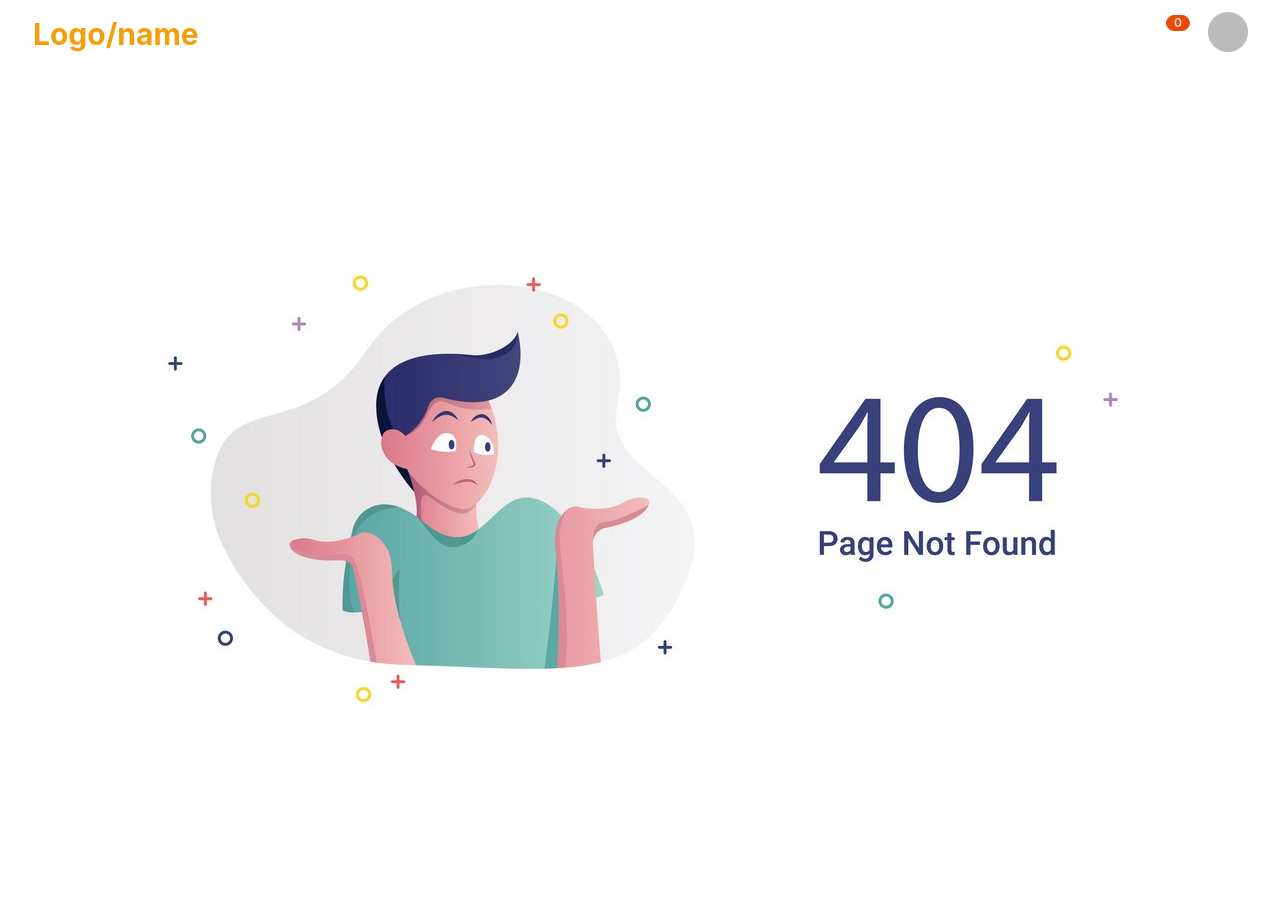
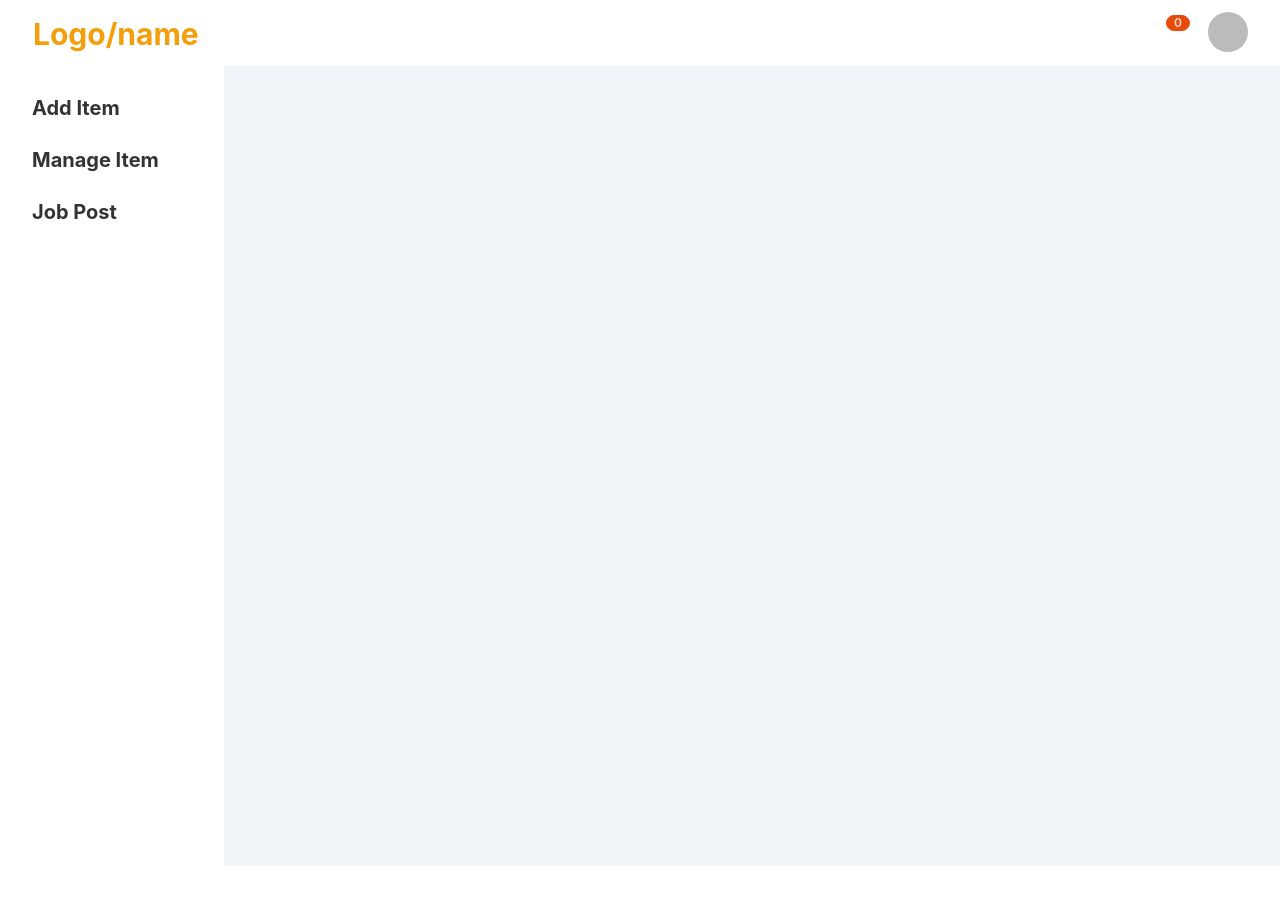
Before and after one commit to dipankar11137/Counseling-Management-System-Client, a React (Create React App) app: page /dashboard in a window 1280 px wide. Shown: the top 904 px of the page. Built offline with nearby package versions, Linux system fonts and the light colour scheme; no server answers; sample sign-in values are in the browser's storage.

Commit message:
dashboard init

```diff
--- a/src/App.js
+++ b/src/App.js
@@ -9,6 +9,8 @@ import { ToastContainer, toast } from "react-toastify";
 import "react-toastify/dist/ReactToastify.css";
 import NotFound from "./Components/Share/NotFound";
 import Appointment from "./Components/Pages/Appointment/Appointment/Appointment";
+import Dashboard from "./Components/Pages/Dashboard/Dashboard";
+import RequireAuth from "./Components/Login/RequireAUth";
 
 function App() {
   return (
@@ -22,6 +24,21 @@ function App() {
         <Route path="/login" element={<Login />}></Route>
         <Route path="/appointment" element={<Appointment />}></Route>
         <Route path="/*" element={<NotFound />}></Route>
+
+        {/* Dashboard */}
+        <Route
+          path="/dashboard"
+          element={
+            <RequireAuth>
+              <Dashboard />
+            </RequireAuth>
+          }
+        >
+          {/* <Route index element={</>} />
+          <Route path="manageItem" element={<ManageItem />} />
+          <Route path="addJobs" element={<AddJobs />} /> */}
+        </Route>
+        {/* Dashboard End */}
       </Routes>
       <Footer />
       <ToastContainer />
--- a/src/Components/Login/CreateAccount.js
+++ b/src/Components/Login/CreateAccount.js
@@ -78,12 +78,12 @@ const CreateAccount = () => {
     // navigate("/");
   };
   return (
-    <div className="flex justify-center  bg-slate-700">
+    <div className="flex justify-center  bg-slate-300">
       <div className="w-4/12 pt-40">
         <img className="w-11/12 rounded-xl" src={login} alt="" />
       </div>
       <div className="flex mt-5 mb-10 justify-center items-center  ">
-        <div className="card w-96 shadow-xl bg-violet-50">
+        <div className="card w-full shadow-xl bg-violet-50">
           <div className="card-body ">
             <h2 className="text-center text-2xl font-bold">SignUp</h2>
 
--- a/src/Components/Login/RequireAUth.js
+++ b/src/Components/Login/RequireAUth.js
@@ -1,8 +1,8 @@
 import React from "react";
 import { useAuthState } from "react-firebase-hooks/auth";
 import { Navigate, useLocation } from "react-router-dom";
-import auth from "../../../firebase.init";
-import Loading from "../../Share/Loading";
+import auth from "../../firebase.init";
+import Loading from "../Share/Loading";
 
 const RequireAuth = ({ children }) => {
   const [user, loading] = useAuthState(auth);
--- a/src/Components/Pages/Appointment/AvailableAppointment/AppointmentOption.js
+++ b/src/Components/Pages/Appointment/AvailableAppointment/AppointmentOption.js
@@ -11,7 +11,7 @@ const AppointmentOption = ({ option, setCounseling }) => {
             className="w-72 ml-5 mb-8 rounded-full ring ring-primary ring-offset-base-100 ring-offset-2"
           >
             <img
-              src="https://www.nea.org/sites/default/files/legacy/2020/04/new_teacher.jpeg"
+              src="https://apicms.thestar.com.my/uploads/images/2022/05/15/1585587.jpg"
               alt=""
             />
           </div>
@@ -21,8 +21,10 @@ const AppointmentOption = ({ option, setCounseling }) => {
         <h2 className=" text-xl">Designation : Assistant Professor </h2>
         <h2 className="text-xl">Department : Department of CSE </h2>
 
-        <p>{slots.length > 0 ? slots[0] : "Try Another Day"}</p>
-        <p>
+        <p className="text-xl font-bold text-blue-600 text-center">
+          {slots.length > 0 ? slots[0] : "Try Another Day"}
+        </p>
+        <p className="text-lg text-green-900 font-semibold text-center">
           {slots.length} {slots.length > 1 ? "spaces" : "space"} Available
         </p>
         <div className="card-actions justify-center">
@@ -30,7 +32,7 @@ const AppointmentOption = ({ option, setCounseling }) => {
             disabled={slots.length === 0}
             onClick={() => setCounseling(option)}
             htmlFor="booking-modal"
-            className="btn btn-primary text-white"
+            className="btn bg-indigo-700 text-white font-bold"
           >
             Book Appointment
           </label>
--- a/src/Components/Pages/Dashboard/CheckBoxTest.js
+++ b/src/Components/Pages/Dashboard/CheckBoxTest.js
@@ -1,20 +1,48 @@
 import React, { useState } from "react";
 
 const CheckBoxTest = () => {
-  const [isChecked, setIsChecked] = useState(false);
+  // const [isChecked, setIsChecked] = useState(false);
+
+  // const handleSubmit = (event) => {
+  //   event.preventDefault();
+  //   const slot1 = event.target.slot1.value;
+  //   const slot2 = event.target.slot2.value;
+  //   const slot3 = event.target.slot3.value;
+
+  // };
+  const [values, setValues] = useState(["", ""]);
+
+  const handleChange = (index, event) => {
+    const newValues = [...values];
+    console.log(newValues);
+    newValues[index] = event.target.value;
+    setValues(newValues);
+  };
 
   const handleSubmit = (event) => {
     event.preventDefault();
-    const slot1 = event.target.slot1.value;
-    const slot2 = event.target.slot2.value;
-    const slot3 = event.target.slot3.value;
-    const slot4 = event.target.slot4.value;
-    const slot = [slot1, slot2, slot3, slot4];
-    console.log(slot);
+    console.log("Submitted values:", values);
   };
   return (
     <div>
-      <div>
+      <input
+        onChange={(event) => handleChange()}
+        type="number"
+        className="border-4"
+      />
+      <form onSubmit={handleSubmit}>
+        {values.map((value, index) => (
+          <input
+            className="border-4 m-4"
+            key={index}
+            type="text"
+            value={value}
+            onChange={(event) => handleChange(index, event)}
+          />
+        ))}
+        <button type="submit">Submit</button>
+      </form>
+      {/* <div>
         <form onSubmit={handleSubmit}>
           <input className="border-4 m-4" type="text" name="slot1" />
           <input className="border-4 m-4" type="text" name="slot2" />
@@ -23,7 +51,7 @@ const CheckBoxTest = () => {
 
           <input className="btn" type="submit" value="Submit" />
         </form>
-      </div>
+      </div> */}
     </div>
   );
 };
--- /dev/null
+++ b/src/Components/Pages/Dashboard/Dashboard.js
@@ -0,0 +1,52 @@
+import React from "react";
+import { Link, Outlet } from "react-router-dom";
+
+const Dashboard = () => {
+  return (
+    <div className="bg-slate-100">
+      <div>
+        <div className="drawer drawer-mobile">
+          <input
+            id="dashboard-sidebar"
+            type="checkbox"
+            className="drawer-toggle"
+          />
+          <div className="drawer-content ">
+            <Outlet></Outlet>
+          </div>
+          <div className="drawer-side ">
+            <label for="dashboard-sidebar" className="drawer-overlay "></label>
+            <ul className="menu p-4 overflow-y-auto w-56 bg-base-100 text-base-content">
+              <li>
+                <Link
+                  to="/dashboard"
+                  className="font-bold  text-xl hover:text-orange-600"
+                >
+                  Add Item
+                </Link>
+              </li>
+              <li>
+                <Link
+                  to="/dashboard/manageItem"
+                  className="font-bold text-xl hover:text-orange-600"
+                >
+                  Manage Item
+                </Link>
+              </li>
+              <li>
+                <Link
+                  to="/dashboard/addJobs"
+                  className="font-bold text-xl hover:text-orange-600"
+                >
+                  Job Post
+                </Link>
+              </li>
+            </ul>
+          </div>
+        </div>
+      </div>
+    </div>
+  );
+};
+
+export default Dashboard;
```
